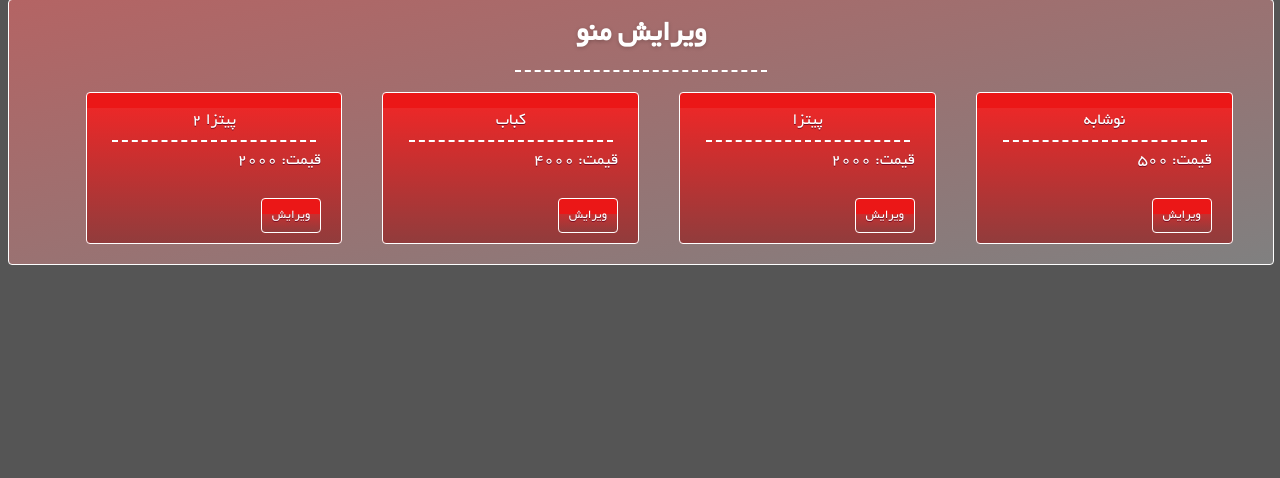
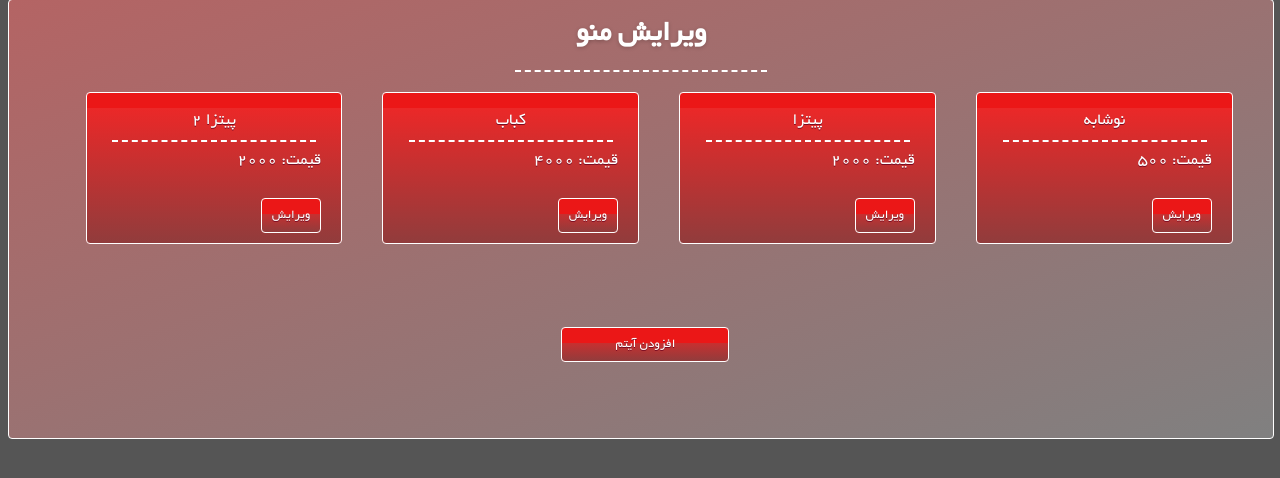
Before and after one commit to Parhamic/RestaurantRep, a Django app: page /editmenu/ in a window 1280 px wide. Shown: the part 169-647 px from the top of the page. Run offline with Django 3.2, Linux system fonts and the light colour scheme; a user stored in the database is signed in; data comes from the database, SQL or seed files in the repository; both versions use the stored data as it was after the commit.

Commit message:
addbtn added

```diff
--- a/app/static/css/base_style.css
+++ b/app/static/css/base_style.css
@@ -571,21 +571,51 @@ border: 1px solid green;
 	text-decoration:none;
 	text-shadow:0px 1px 0px #7a0c22;
 }
+.addbtnbox{
+  width: 14%;
+  margin: 5% auto 6% auto;
+}
+.addbtn{
+	-moz-box-shadow:inset 0px 39px 0px -24px #eb1717;
+	-webkit-box-shadow:inset 0px 39px 0px -24px #eb1717;
+	box-shadow:inset 0px 39px 0px -24px #eb1717;
+	background:-webkit-gradient(linear, left top, left bottom, color-stop(0.05, #f02727), color-stop(1, #913c3c));
+	background:-moz-linear-gradient(top, #f02727 5%, #913c3c 100%);
+	background:-webkit-linear-gradient(top, #f02727 5%, #913c3c 100%);
+	background:-o-linear-gradient(top, #f02727 5%, #913c3c 100%);
+	background:-ms-linear-gradient(top, #f02727 5%, #913c3c 100%);
+	background:linear-gradient(to bottom, #f02727 5%, #913c3c 100%);
+	filter:progid:DXImageTransform.Microsoft.gradient(startColorstr='#f02727', endColorstr='#913c3c',GradientType=0);
+	background-color:#f02727;
+  width: 95%;
+	-moz-border-radius:4px;
+	-webkit-border-radius:4px;
+	border-radius:4px;
+	border:1px solid #ffffff;
+	cursor:pointer;
+  padding: 10px;
+	color:#ffffff;
+	font-size:13px;
+	text-decoration:none;
+	text-shadow:0px 1px 0px #7a0c22;
+}
 .overlay-container{
   width:50%;
   border: 1px dashed white;
-  margin: 20% auto;
+  margin: 17% auto;
   padding: 50px;
   border-radius: 20px;
   background-color: rgba(200,200,200,0.7);
 }
-.overlay-container p{
-  margin: 20px auto 20px auto;
-  font-size: 20px;
+.overlaytext{
+  width: 40%;
+  margin: 20px 0 20px auto;
+  font-size: 18px;
 }
 .overlay-container input{
-  margin: 0 auto 20px auto;
-  font-size: 18px;
+  margin: 0 5px 20px auto;
+  direction: rtl;
+  font-size: 16px;
 }
 #overlay {
   position: fixed;
--- a/app/templates/editmenu.html
+++ b/app/templates/editmenu.html
@@ -3,10 +3,14 @@
 <div id="overlay">
   <div class="overlay-container">
     <div class="itemName"><h1>ویرایش نام محصول </h1></div>
-    <p>: نام جدبد</p>
+    <div class="overlaytext">
+      <p>: نام جدید</p>
+    </div>
     <input class="nameinput" name="name" >
     <div class="clear"></div>
-    <p>: قیمت جدید</p>
+    <div class="overlaytext">
+       <p>: قیمت جدید</p>
+    </div>
     <input class="priceinput" type="number" name="price" min="0" value="0" oninput="">
     <div class="clear"></div>
     <div class="exist">
@@ -14,7 +18,7 @@
     </div>
     <button class="editbtn" onclick="hideDialogBox('submit', this)" >ثبت تغییرات</button>
     <button class="editbtn" onclick="hideDialogBox('remove', this)" >حذف</button>
-    <button class="editbtn" onclick="hideDialogBox('cancel', this)" >انضراف</button>
+    <button class="editbtn" onclick="hideDialogBox('cancel', this)" >انصراف</button>
   </div>
 </div>
 
@@ -33,6 +37,10 @@
       <div class="clear"></div>
     </div>
   {% endfor %}
+  <div class="clear"></div>
+  <div class="addbtnbox">
+    <button class="addbtn" onclick="showDialogBox()">افزودن آیتم</button>
+  </div>
   <div class="clear"></div>
 
 </div>
```
Also changed, not shown: Restaurant/settings.py (+11 -12 lines), db.sqlite3.
